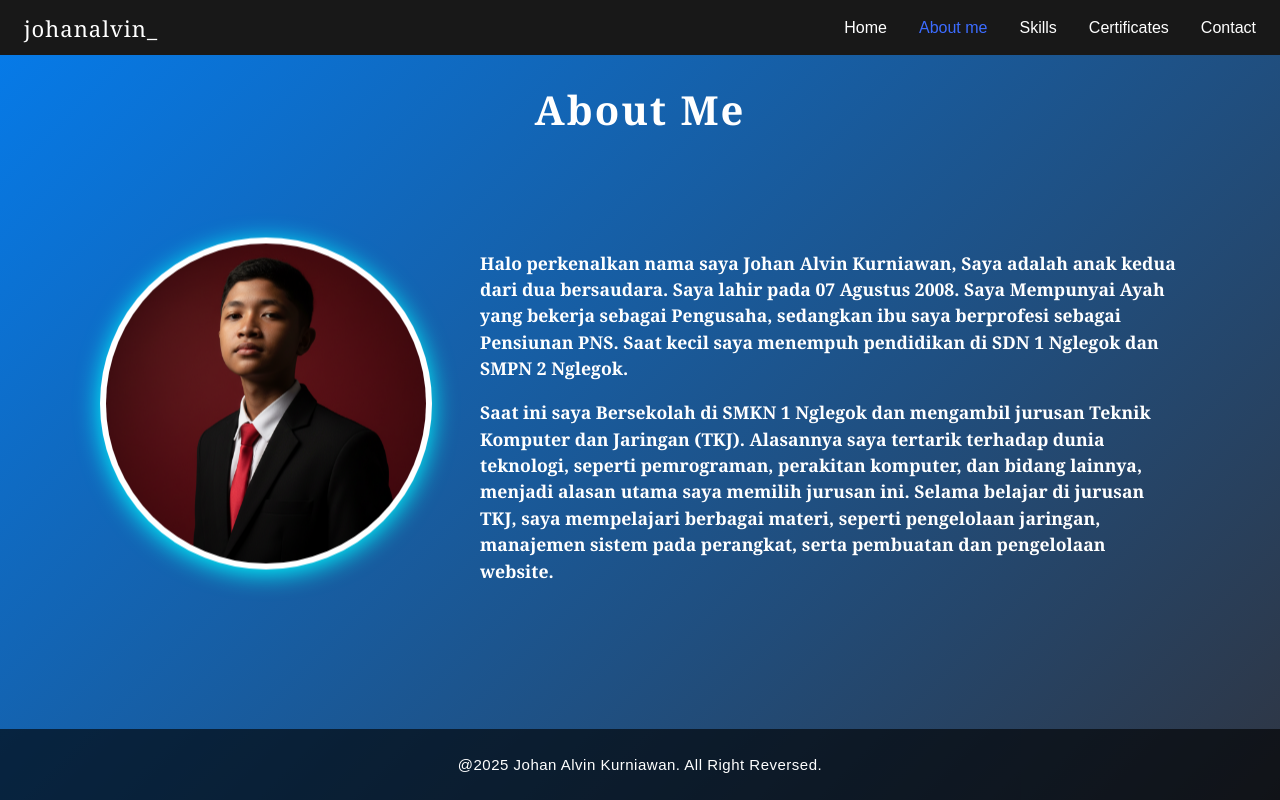
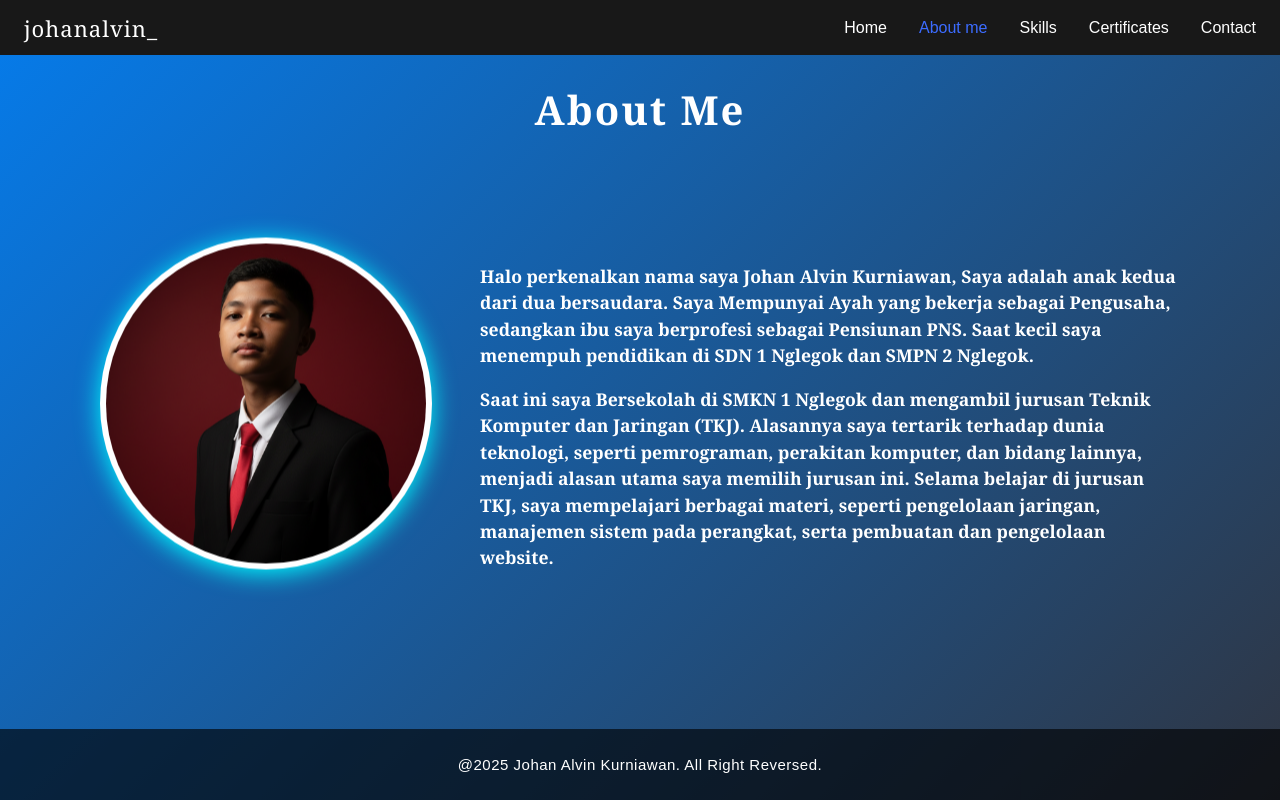
Before and after one commit to JohanAlvin/Portofolio-Johan, a plain HTML site: page about.html in a window 1280 px wide. Drawn offline with Linux system fonts and the light colour scheme.

Commit message:
Update about.html

```diff
--- a/about.html
+++ b/about.html
@@ -24,7 +24,7 @@
         </div>
         <div class="about-text">
             <p>
-                <b>Halo perkenalkan nama saya Johan Alvin Kurniawan, Saya adalah anak kedua dari dua bersaudara. Saya lahir pada 07 Agustus 2008. Saya Mempunyai Ayah yang bekerja sebagai Pengusaha, sedangkan ibu saya berprofesi sebagai Pensiunan PNS. Saat kecil saya menempuh pendidikan di SDN 1 Nglegok dan SMPN 2 Nglegok.</b>
+                <b>Halo perkenalkan nama saya Johan Alvin Kurniawan, Saya adalah anak kedua dari dua bersaudara. Saya Mempunyai Ayah yang bekerja sebagai Pengusaha, sedangkan ibu saya berprofesi sebagai Pensiunan PNS. Saat kecil saya menempuh pendidikan di SDN 1 Nglegok dan SMPN 2 Nglegok.</b>
             </p>
             <p>
                 <b>Saat ini saya Bersekolah di SMKN 1 Nglegok dan mengambil jurusan Teknik Komputer dan Jaringan (TKJ). Alasannya saya tertarik terhadap dunia teknologi, seperti pemrograman, perakitan komputer, dan bidang lainnya, menjadi alasan utama saya memilih jurusan ini. Selama belajar di jurusan TKJ, saya mempelajari berbagai materi, seperti pengelolaan jaringan, manajemen sistem pada perangkat, serta pembuatan dan pengelolaan website.</b>
```
